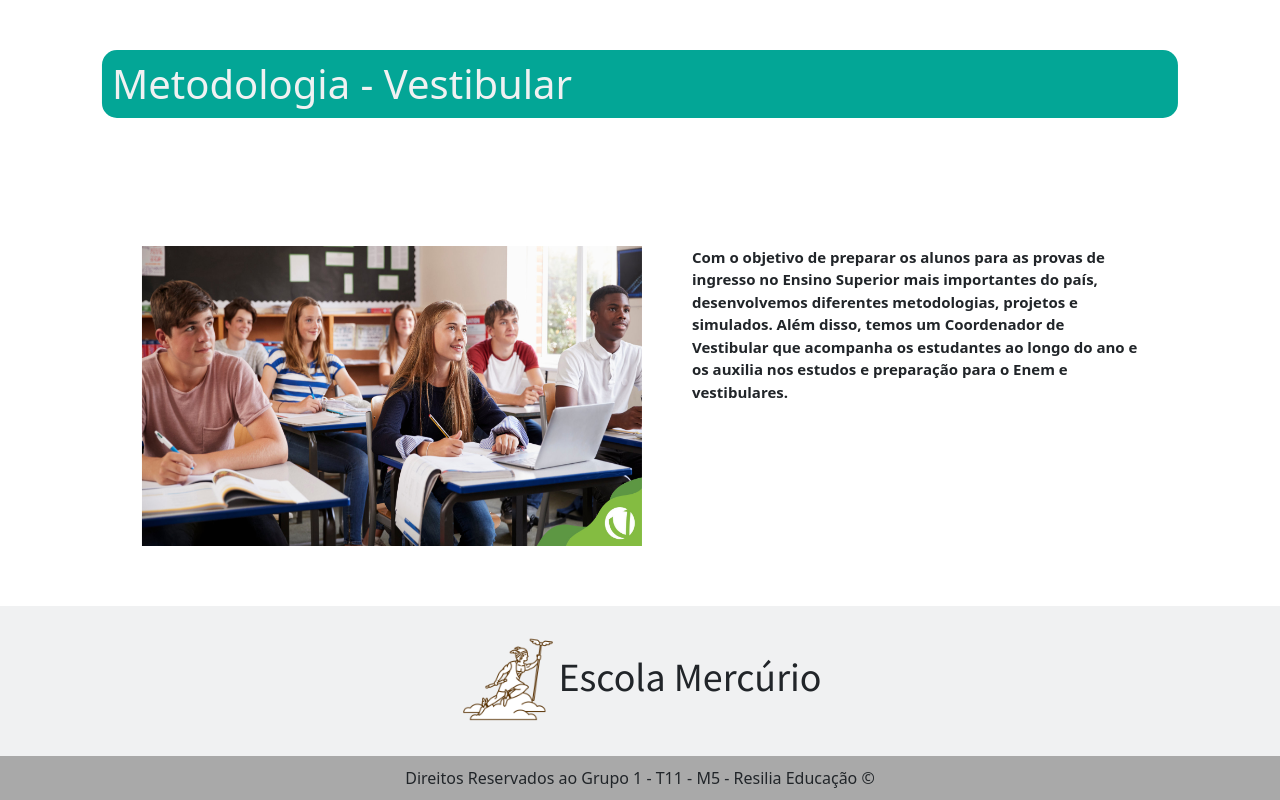
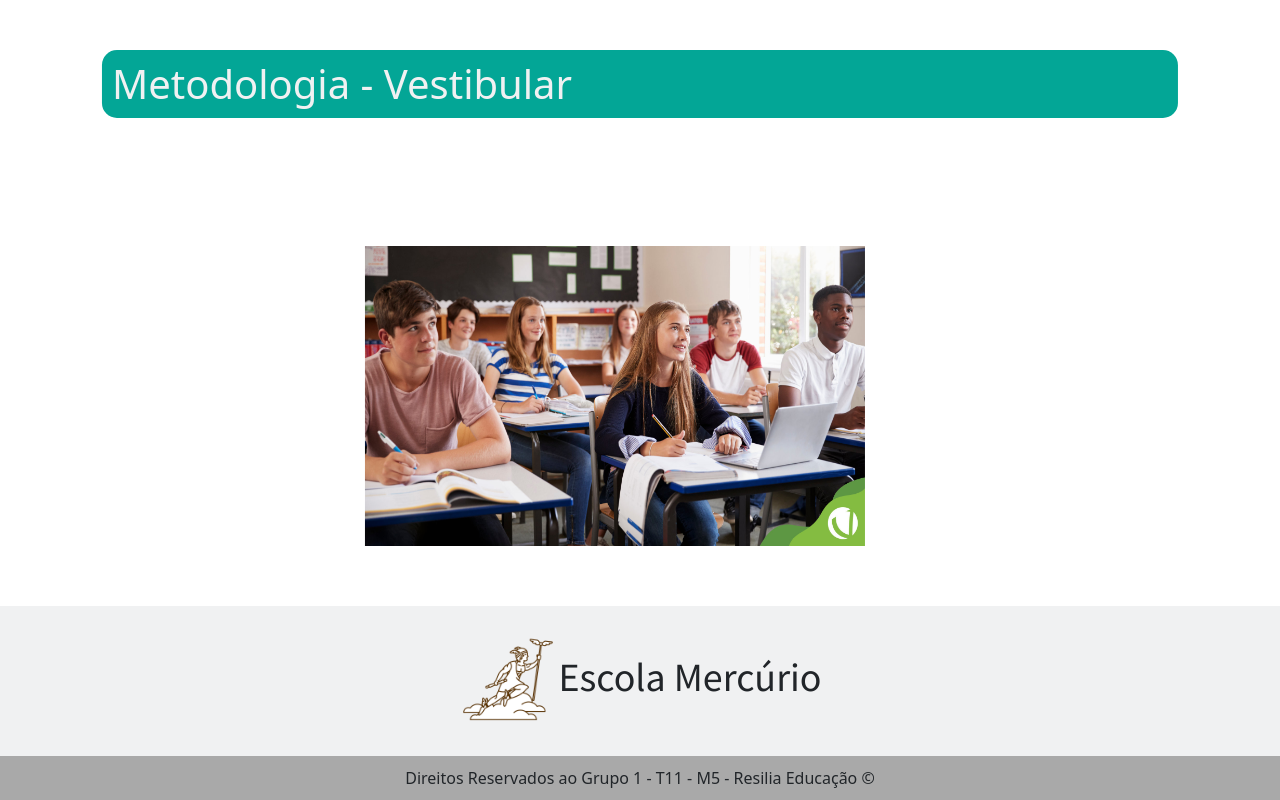
Before and after one commit to yagormoraes/projetoModulo5, a React (Create React App) app in the folder escola-mercurio/: page /segmentos in a window 1280 px wide. Shown: the part 1826-2626 px from the top of the page. Built offline with nearby package versions, Linux system fonts and the light colour scheme.

Commit message:
correçao de up no git

```diff
--- a/escola-mercurio/src/Pages/Segmentos/segmentos.jsx
+++ b/escola-mercurio/src/Pages/Segmentos/segmentos.jsx
@@ -50,7 +50,7 @@ function Segmentos (){
              <div className='area '>
              <img className='mt-5 img' src={Vestibular} alt="cursinho para vestibular"/>
              <p  className='mt-5 texto'>
-             Com o objetivo de preparar os alunos para as provas de ingresso no Ensino Superior mais importantes do país, desenvolvemos diferentes metodologias, projetos e simulados. Além disso, temos um Coordenador de Vestibular que acompanha os estudantes ao longo do ano e os auxilia nos estudos e preparação para o Enem e vestibulares.
+             {/* Com o objetivo de preparar os alunos para as provas de ingresso no Ensino Superior mais importantes do país, desenvolvemos diferentes metodologias, projetos e simulados. Além disso, temos um Coordenador de Vestibular que acompanha os estudantes ao longo do ano e os auxilia nos estudos e preparação para o Enem e vestibulares. */}
              </p>
             </div>
          </div>
```
